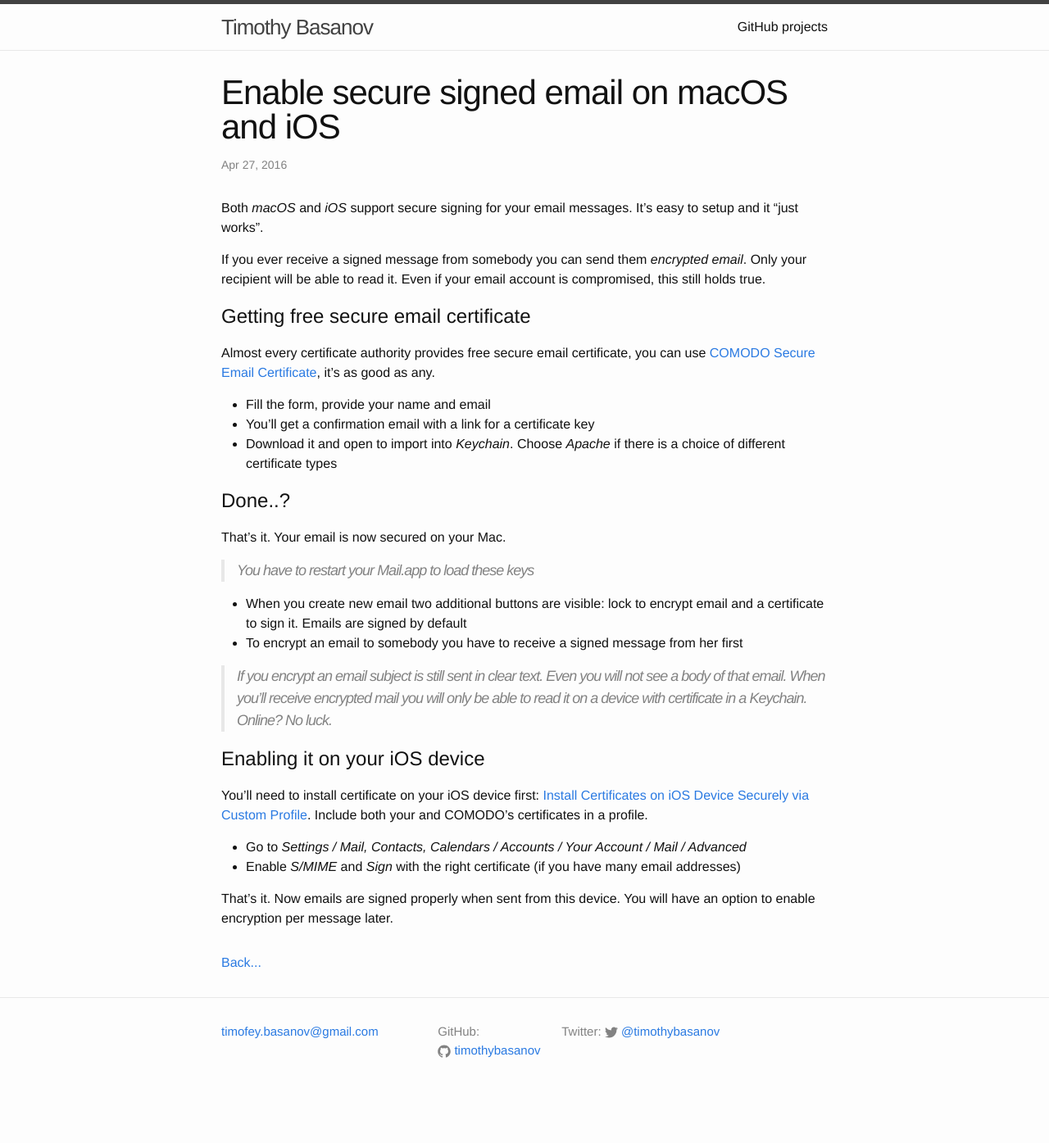
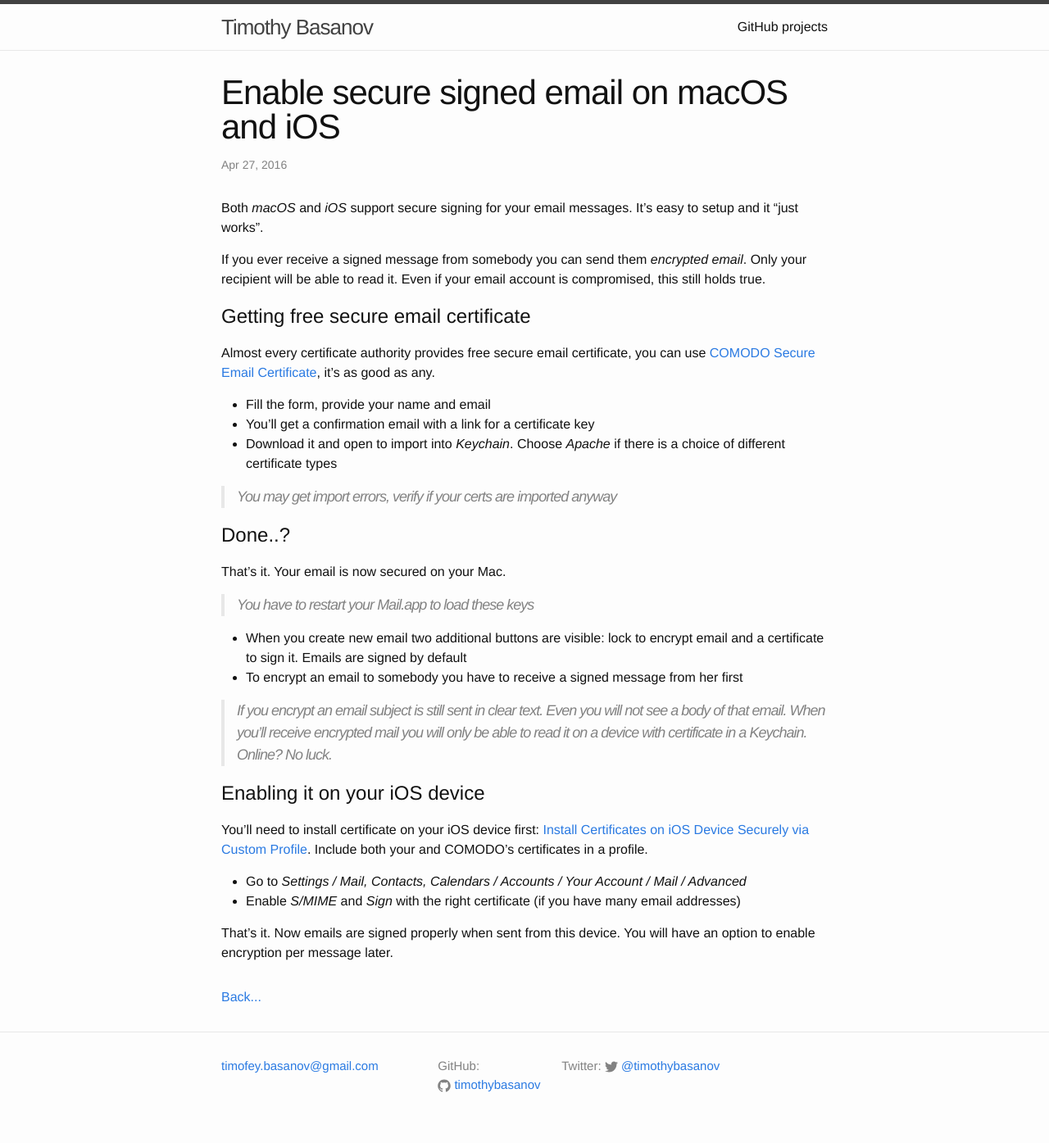
Before and after one commit to timothybasanov/timothybasanov.github.io, a Jekyll site: the page built from _posts/2016-04-27-enable-secure-mail-on-macos-and-ios.md, in a window 1280 px wide. Shown: the whole page at 82% size. Built offline with Jekyll 4.4.1, drawn with Linux system fonts in a browser that asks for light colours; before the commit the page ends 1353 px from its top, so only the background shows below that.

Commit message:
Update 2016-04-27-enable-secure-mail-on-macos-and-ios.md

```diff
--- a/_posts/2016-04-27-enable-secure-mail-on-macos-and-ios.md
+++ b/_posts/2016-04-27-enable-secure-mail-on-macos-and-ios.md
@@ -15,6 +15,8 @@
   - Fill the form, provide your name and email
   - You'll get a confirmation email with a link for a certificate key
   - Download it and open to import into *Keychain*. Choose *Apache* if there is a choice of different certificate types
+
+> You may get import errors, verify if your certs are imported anyway
 
 # Done..?
 
```
